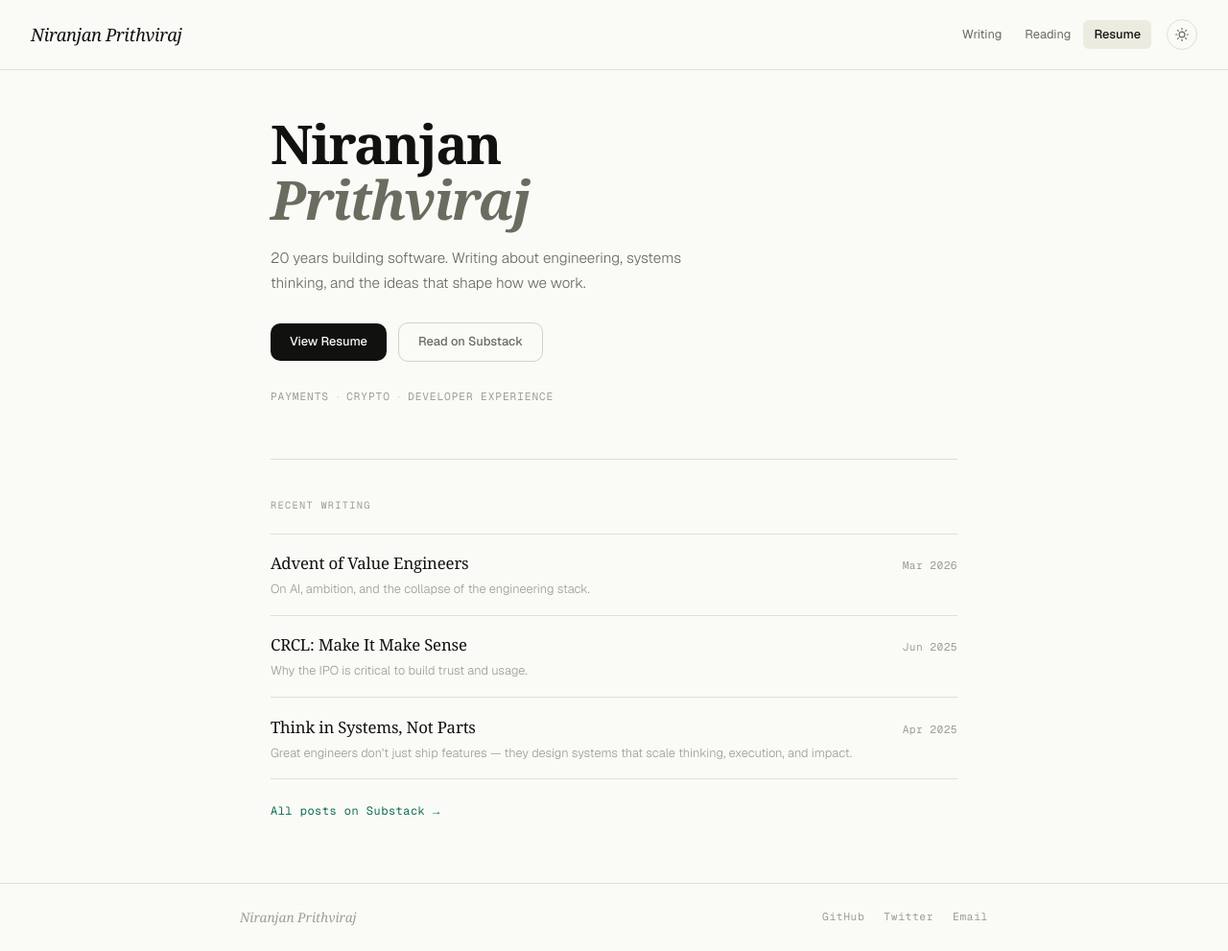
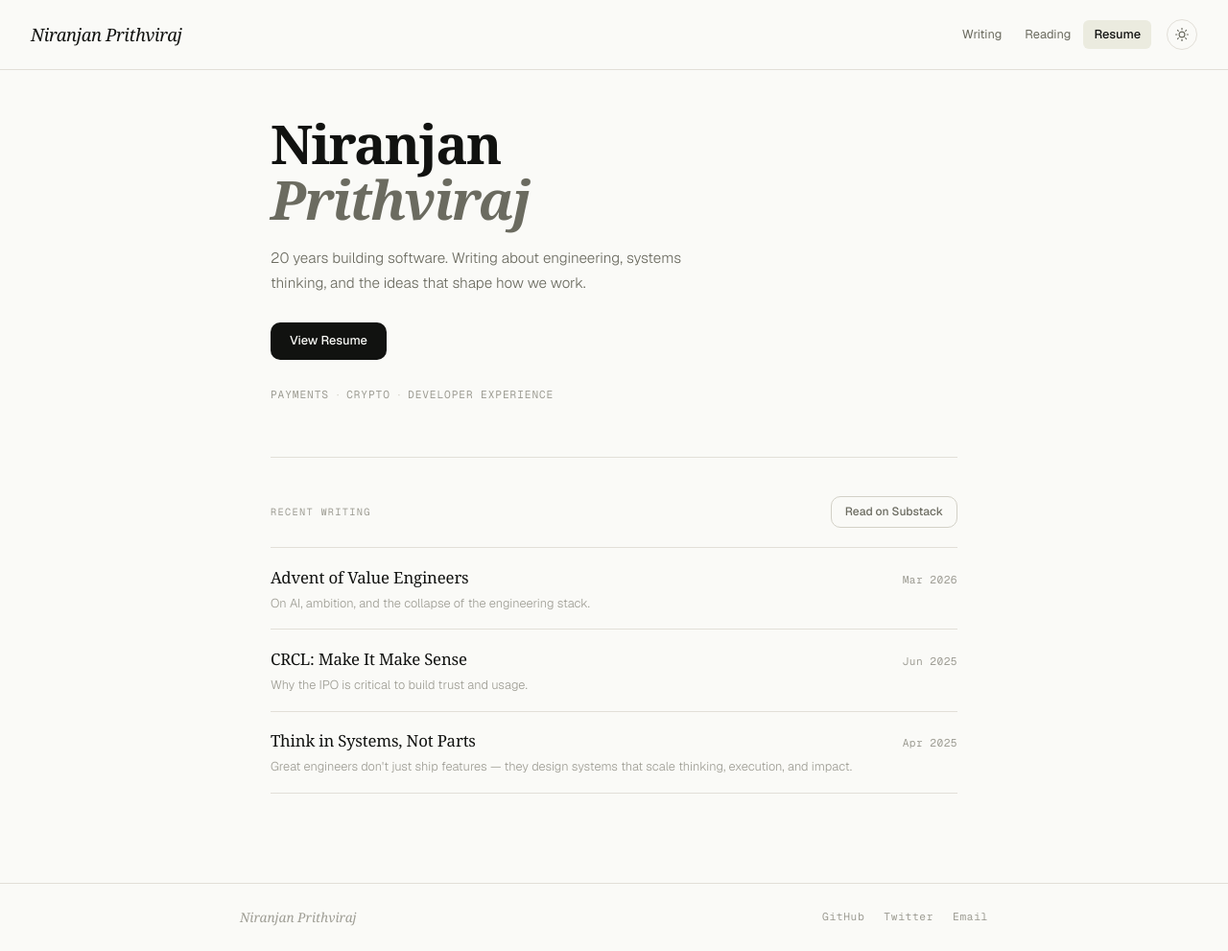
Before and after one commit to nbprithv/nbprithv.github.io, a Jekyll site: the page built from index.html, in a window 1280 px wide and 991 px high. Shown: the whole window at 96% size. Built offline with Jekyll 4.4.1, drawn with Linux system fonts in a browser that asks for light colours; some web fonts are replaced.

Commit message:
Move Read on Substack button next to Recent Writing heading
Co-Authored-By: Claude Sonnet 4.6 <noreply@anthropic.com>

```diff
--- a/index.html
+++ b/index.html
@@ -11,7 +11,6 @@ layout: default
 
     <div class="hero-actions">
       <a href="/resume" class="btn btn-primary">View Resume</a>
-      <a href="https://niranjanprithviraj.substack.com" target="_blank" rel="noopener" class="btn btn-ghost">Read on Substack</a>
     </div>
 
     <div class="expertise">
@@ -26,7 +25,10 @@ layout: default
   <div class="divider"></div>
 
   <section>
-    <p class="section-label">Recent Writing</p>
+    <div style="display:flex;justify-content:space-between;align-items:baseline;margin-bottom:1.25rem">
+      <p class="section-label" style="margin-bottom:0">Recent Writing</p>
+      <a href="https://niranjanprithviraj.substack.com" target="_blank" rel="noopener" class="btn btn-ghost" style="font-size:0.75rem;padding:6px 14px">Read on Substack</a>
+    </div>
     <ul class="post-list">
       <li>
         <div class="post-info">
@@ -50,9 +52,6 @@ layout: default
         <time>Apr 2025</time>
       </li>
     </ul>
-    <p class="substack-link">
-      <a href="https://niranjanprithviraj.substack.com" target="_blank" rel="noopener">All posts on Substack →</a>
-    </p>
   </section>
 
 </main>
```
